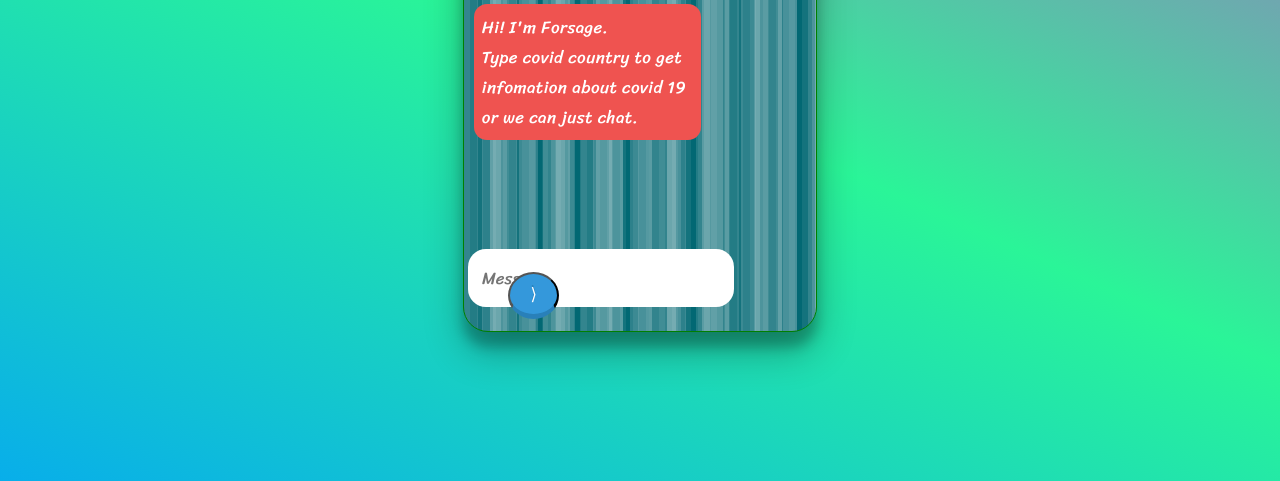
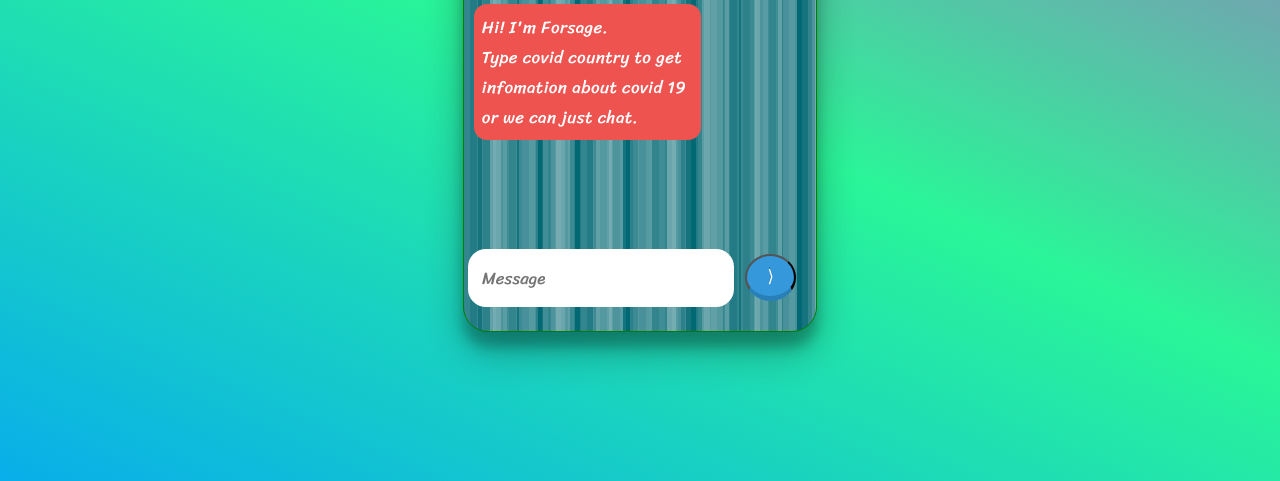
Before and after one commit to Clashkid155/Chatbot-Flask, a Flask app: page / in a window 1280 px wide. Shown: the part 319-800 px from the top of the page. Run offline with Flask 2, Linux system fonts and the light colour scheme; some libraries are stand-ins or nearby versions; grey boxes are pictures that could not be loaded.

Commit message:
Nothing much

```diff
--- a/static/style.css
+++ b/static/style.css
@@ -135,8 +135,8 @@ body {
   border-radius: 0px;
   color: #fff;
   text-decoration: none;
-  top: -22px;
-  left: 35px;
+  top: -40px;
+  left: 16em;
 }
 
 .blue {
@@ -149,8 +149,6 @@ body {
   transform: translate(0px, 5px);
   webkit-transform: translate(0px, 5px);
   border-bottom: 1px solid;
-  top: -40px;
-  left: 16em;
 }
 input[type="submit"] {
  /* font-family: "Pacifico", cursive;*/
```
